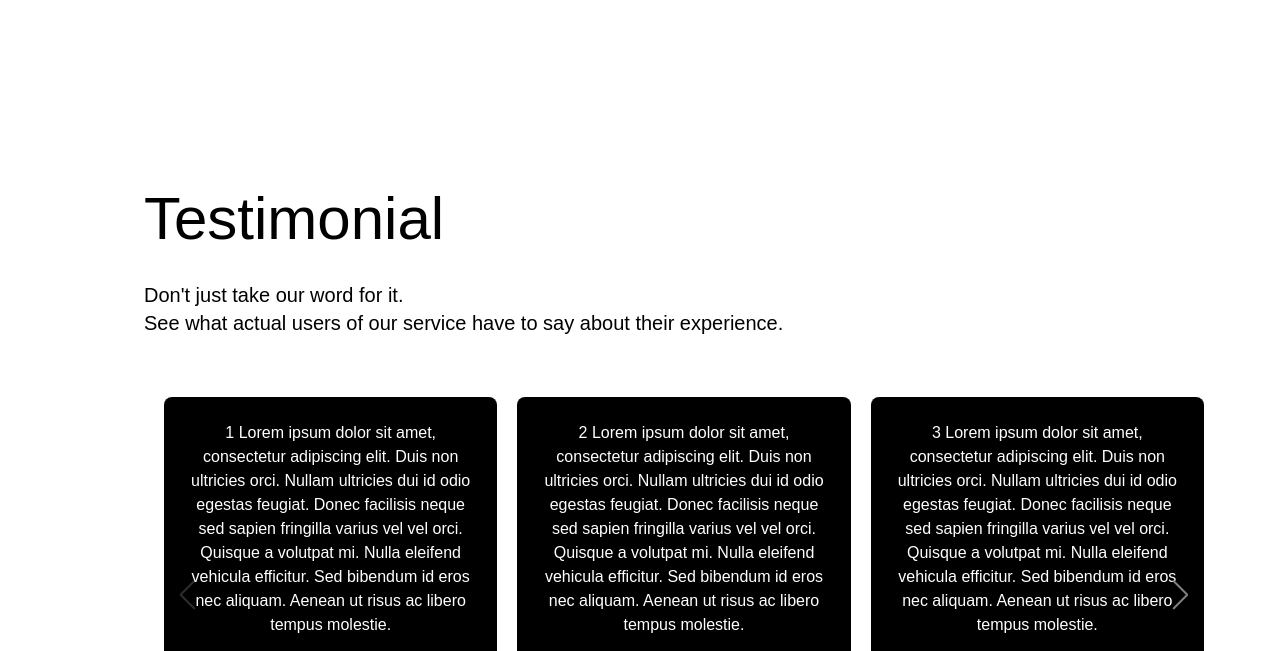
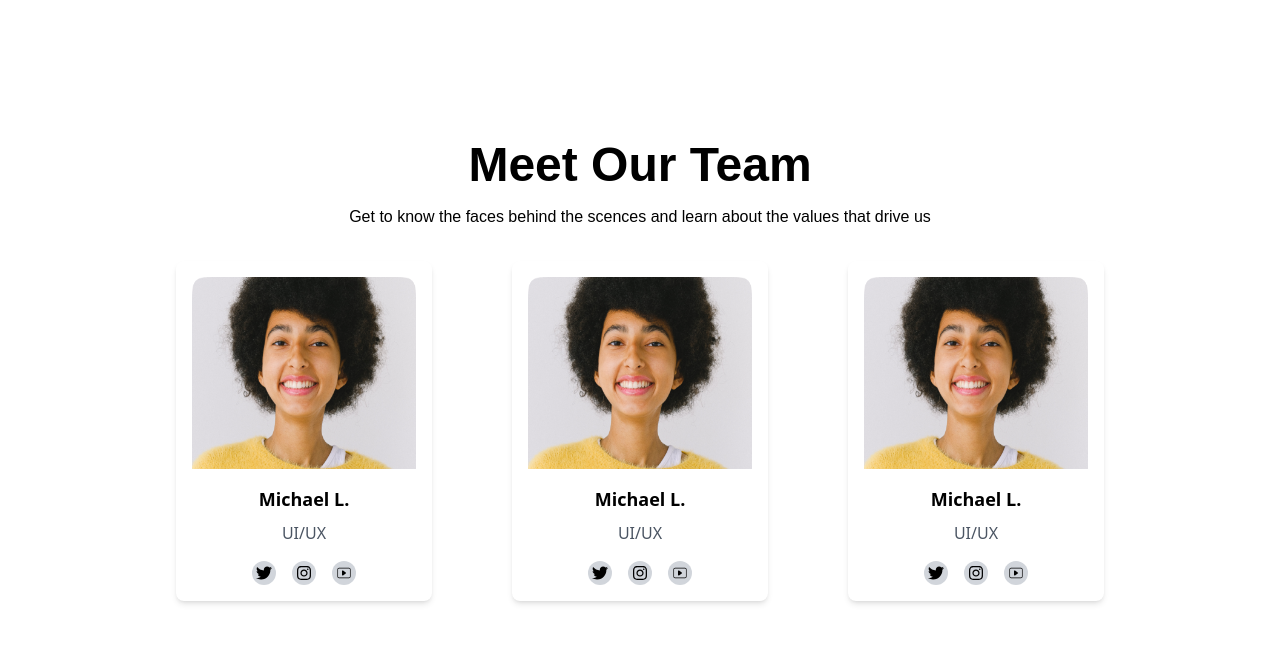
Before and after one commit to axia-ai/axia-ai-website, a React (Vite) app: page / in a window 1280 px wide. Shown: the part 3580-4231 px from the top of the page. Built offline with nearby package versions, Linux system fonts and the light colour scheme.

Commit message:
Teams component added

```diff
--- a/src/Components/Pages/HomePage.jsx
+++ b/src/Components/Pages/HomePage.jsx
@@ -8,6 +8,7 @@ import Partners from '../../Components/Partners/Partners'
 import CtaSection_UI_Kit from '../../Components/CtaSection_UI_Kit/CtaSection_UI_Kit'
 import Vacation from '../../Components/VacationSection/Vacation'
 import TestimonialSection from '../../Components/TestimonialSection/TestimonialSection'
+import Teams from '../../Components/Teams/Teams'
 
 function LandingPage() {
     return (
@@ -18,6 +19,7 @@ function LandingPage() {
             <CtaSection_UI_Kit/>
             <Community />
             <Faq />
+            <Teams/>
             <TestimonialSection/>
             <Vacation/>
         </Layout>
--- /dev/null
+++ b/src/Components/Teams/Teams.jsx
@@ -0,0 +1,23 @@
+import React from "react";
+import Teams_card from "./Teams_card";
+
+const Teams = () => {
+  return (
+    <>
+      <div className="flex flex-col rounded-xl justify-center items-center bg-custom_bg my-5">
+        <h1 className="font-poppins text-5xl font-bold my-4 max-md:text-xl">Meet Our Team</h1>
+        <p className="font-poppins text-center max-md:text-sm">
+          Get to know the faces behind the scences and learn about the values
+          that drive us
+        </p>
+        <div className="flex justify-between items-center my-8 max-md:flex-col max-md:my-3">
+          <Teams_card Name="Michael L." Post="UI/UX"/>
+          <Teams_card Name="Michael L." Post="UI/UX"/>
+          <Teams_card Name="Michael L." Post="UI/UX"/>
+        </div>
+      </div>
+    </>
+  );
+};
+
+export default Teams;
--- /dev/null
+++ b/src/Components/Teams/Teams_card.jsx
@@ -0,0 +1,34 @@
+import React from 'react'
+import Teams_Img  from '../../assets/Teams_Img.png'
+import { FaTwitter } from "react-icons/fa";
+import { FaInstagram } from "react-icons/fa";
+import { CiYoutube } from "react-icons/ci";
+
+const Teams_card = ({Name,Post}) => {
+  return (
+    <>
+        <div className="bg-white rounded-lg shadow-md p-4 w-auto mx-10 max-md:my-3">
+            <img
+              className=" w-56 h-48 mx-auto mb-4"
+              src={Teams_Img}
+              alt="Profile Picture"
+            />
+            <h2 className="text-lg font-semibold text-center mb-2">{Name}</h2>
+            <p className="text-center text-gray-600">{Post}</p>
+            <div className="flex justify-center mt-4">
+              <a href="#" className="bg-gray-300 rounded-full  mx-2">
+                <FaTwitter className='m-1' />
+              </a>
+              <a href="#" className="bg-gray-300 rounded-full  mx-2">
+              <FaInstagram className='m-1'/>
+              </a>
+              <a href="#" className="bg-gray-300 rounded-full mx-2">
+              <CiYoutube className='m-1' />
+              </a>
+            </div>
+        </div>
+    </>
+  )
+}
+
+export default Teams_card
```
Also changed, not shown: src/assets/Teams_Img.png (added).
